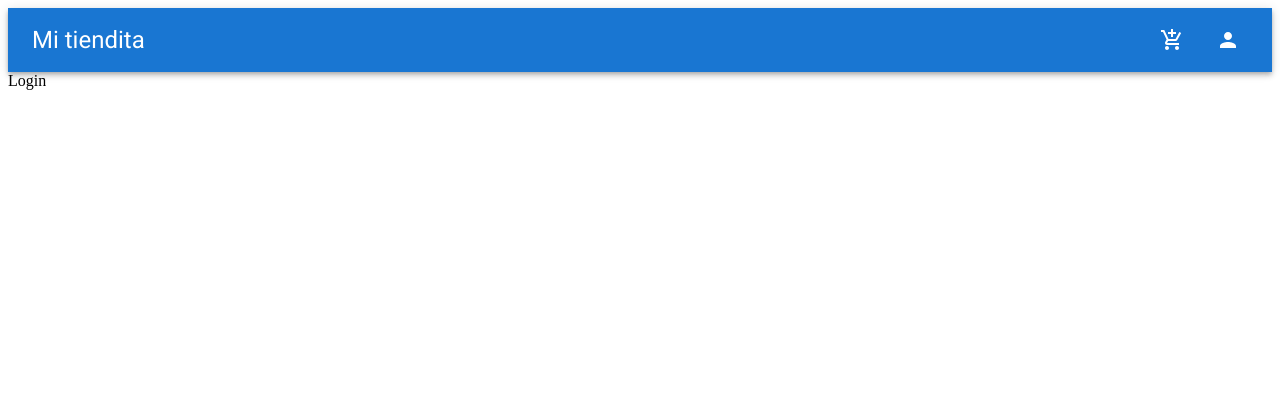
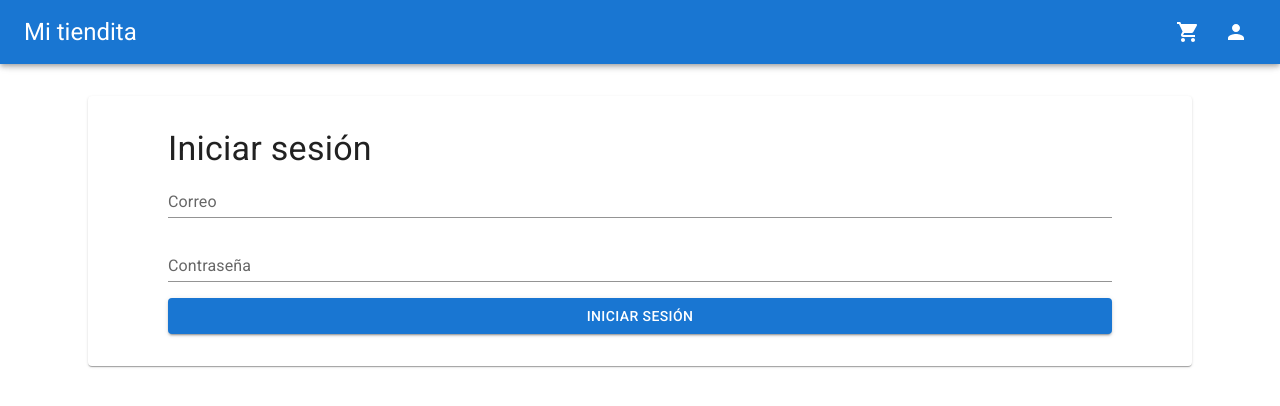
Before and after one commit to masozow/mi_tiendita_online, a React (Vite) app in the folder frontend/: page / in a window 1280 px wide. Shown: the top 406 px of the page. Built offline with nearby package versions, Linux system fonts and the light colour scheme; a web font is replaced by a local one.

Commit message:
creado el formulario de login, con validaciones incluidas, falta conectarlo al backend

```diff
--- a/frontend/package.json
+++ b/frontend/package.json
@@ -13,11 +13,13 @@
     "@emotion/react": "^11.14.0",
     "@emotion/styled": "^11.14.0",
     "@fontsource/roboto": "^5.1.0",
+    "@hookform/devtools": "^4.3.3",
     "@mui/icons-material": "^6.3.0",
     "@mui/material": "^6.3.0",
     "@mui/styles": "^6.3.0",
     "react": "^18.3.1",
     "react-dom": "^18.3.1",
+    "react-hook-form": "^7.54.2",
     "react-router-dom": "^7.1.1"
   },
   "devDependencies": {
--- a/frontend/src/App.jsx
+++ b/frontend/src/App.jsx
@@ -3,14 +3,28 @@ import Login from "./pages/usuarios/Login.jsx";
 import AgregarProducto from "./pages/productos/AgregarProducto.jsx";
 import TodosProductos from "./pages/productos/TodosProductos.jsx";
 import Box from "@mui/material/Box";
+import Paper from "@mui/material/Paper";
 import NavBar from "./components/NavBar/NavBar.jsx";
 import CatalogoProductos from "./pages/productos/CatalogoProductos.jsx";
 import Carrito from "./pages/carrito/Carrito.jsx";
 
 const App = () => {
   return (
-    <Box sx={{ minHeight: "100vh" }}>
+    <Box sx={{ minHeight: "100vh" }} disableGutters color="inherit">
       <NavBar />
+      <Paper
+        sx={{
+          marginTop: { xs: "4rem", md: "6rem" },
+          marginLeft: { xs: "1rem", md: "5rem" },
+          marginRight: { xs: "1rem", md: "5rem" },
+          paddingTop: { xs: "1rem", md: "2rem" },
+          paddingBottom: { xs: "1rem", md: "2rem" },
+          paddingRight: { xs: "1rem", md: "5rem" },
+          paddingLeft: { xs: "1rem", md: "5rem" },
+        }}
+        disableGutters
+        color="inherit"
+      >
         <Routes>
           <Route path="/" element={<Login />} />
           <Route path="/producto/" element={<TodosProductos />} />
@@ -18,6 +32,7 @@ const App = () => {
           <Route path="/producto/crear" element={<AgregarProducto />} />
           <Route path="/carrito" element={<Carrito />} />
         </Routes>
+      </Paper>
     </Box>
   );
 };
--- a/frontend/src/components/NavBar/NavBar.jsx
+++ b/frontend/src/components/NavBar/NavBar.jsx
@@ -1,34 +1,105 @@
-import { AppBar, Container, IconButton, Stack, Toolbar } from "@mui/material";
+import {
+  AppBar,
+  Box,
+  Container,
+  IconButton,
+  Stack,
+  Toolbar,
+  Menu,
+  MenuItem,
+  MenuList,
+} from "@mui/material";
 import React from "react";
 import "./NavBar.module.css";
 import Typography from "@mui/material/Typography";
-import AddShoppingCartIcon from "@mui/icons-material/AddShoppingCart";
+import ShoppingCartIcon from "@mui/icons-material/ShoppingCart";
+import StorefrontIcon from "@mui/icons-material/Storefront";
+import MenuIcon from "@mui/icons-material/Menu";
 import PersonIcon from "@mui/icons-material/Person";
-import { Link, NavLink } from "react-router-dom";
+import CloseIcon from "@mui/icons-material/Close";
+import { NavLink } from "react-router-dom";
+import { useState } from "react";
 // import { AccountMenu } from "./AccountMenu.jsx";
 const NavBar = () => {
+  const menuItems = [
+    <IconButton
+      component={NavLink}
+      to="/carrito"
+      color="inherit"
+      aria-label="ver su carrito"
+    >
+      <ShoppingCartIcon color="inherit" aria-label="ver su carrito" />
+    </IconButton>,
+    <IconButton color="inherit">
+      <PersonIcon color="inherit" aria-label="opciones de usuario" />
+    </IconButton>,
+  ];
+  const [anchorNav, setAnchorNav] = useState(null);
+  const openMenu = (event) => {
+    setAnchorNav(Boolean(event.currentTarget));
+  };
+  const closeMenu = () => {
+    setAnchorNav(null);
+  };
   return (
-    <AppBar className="navBar" disableGutters position="static">
-      <Toolbar>
+    <AppBar className="navBar" disableGutters position="fixed">
+      <Toolbar sx={{ minHeight: "3rem" }}>
+        <IconButton
+          color="inherit"
+          component={NavLink}
+          to="/"
+          edge="start"
+          sx={{ display: { xs: "flex", md: "none" } }}
+        >
+          <StorefrontIcon color="inherit" />
+        </IconButton>
         <Container sx={{ flexGrow: 1 }} disableGutters>
-          <Typography variant="h5" color="inherit" component={NavLink} to={"/"}>
+          <Typography
+            component={NavLink}
+            to="/"
+            variant="h5"
+            color="inherit"
+            sx={{ display: { xs: "none", md: "flex" } }}
+          >
             Mi tiendita
           </Typography>
         </Container>
         {/* <AccountMenu /> */}
-        <Stack disableGutters direction={"row"} spacing={2}>
+        <Stack
+          disableGutters
+          direction={"row"}
+          spacing={1}
+          sx={{ display: { xs: "none", md: "flex" } }}
+        >
+          {menuItems.map((item) => item)}
+        </Stack>
+        <Box sx={{ display: { xs: "flex", md: "none" } }}>
           <IconButton
-            component={NavLink}
-            to="/carrito"
             color="inherit"
-            aria-label="ver su carrito"
+            size="large"
+            edge="start"
+            onClick={openMenu}
           >
-            <AddShoppingCartIcon />
+            {anchorNav ? <CloseIcon /> : <MenuIcon />}
+            {/* <MenuIcon /> */}
           </IconButton>
-          <IconButton color="inherit">
-            <PersonIcon color="inherit" aria-label="ver su carrito" />
-          </IconButton>
-        </Stack>
+          <Menu
+            open={anchorNav}
+            sx={{ display: { xs: "flex", md: "none" } }}
+            onClose={closeMenu}
+            color="inherit"
+            anchorOrigin={{
+              vertical: "top",
+              horizontal: "right",
+            }}
+          >
+            <MenuList>
+              {menuItems.map((item) => (
+                <MenuItem>{item}</MenuItem>
+              ))}
+            </MenuList>
+          </Menu>
+        </Box>
       </Toolbar>
     </AppBar>
   );
--- a/frontend/src/components/NavBar/NavBar.module.css
+++ b/frontend/src/components/NavBar/NavBar.module.css
@@ -1,8 +1,15 @@
 .navBar {
   height: 10vh;
-  margin-bottom: 10vh;
+  margin-bottom: 20vh;
 }
 
+.linkContainer {
+  display: flex;
+  flex-direction: row;
+  align-items: center;
+  gap: 1vw;
+}
 a {
   text-decoration: none;
+  color: inherit;
 }
--- a/frontend/src/pages/usuarios/Login.jsx
+++ b/frontend/src/pages/usuarios/Login.jsx
@@ -1,7 +1,71 @@
 import React from "react";
+import { TextField, Button, Stack, Typography, Container } from "@mui/material";
+import { useForm } from "react-hook-form";
 
 const Login = () => {
-  return <div>Login</div>;
+  const {
+    register,
+    handleSubmit,
+    formState: { errors },
+  } = useForm({
+    defaultValues: {
+      email: "",
+      password: "",
+    },
+  });
+
+  const onSubmit = (data) => {
+    // Handle successful form submission
+    console.log(data);
+  };
+
+  return (
+    <Container disableGutters>
+      <Typography variant="h4" color="inherit ">
+        Iniciar sesión
+      </Typography>
+      <form onSubmit={handleSubmit(onSubmit)} noValidate>
+        <Stack spacing={2}>
+          <TextField
+            id="email"
+            name="email"
+            label="Correo"
+            type="email"
+            variant="standard"
+            textAlign="center"
+            {...register("email", {
+              required: "El correo es obligatorio",
+              pattern: {
+                value: /^[A-Z0-9._%+-]+@[A-Z0-9.-]+\.[A-Z]{2,}$/i,
+                message: "El correo no es válido",
+              },
+            })}
+            error={!!errors.email}
+            helperText={errors.email?.message}
+          />
+          <TextField
+            id="password"
+            name="password"
+            label="Contraseña"
+            type="password"
+            variant="standard"
+            {...register("password", {
+              required: "La contraseña es obligatoria",
+              minLength: {
+                value: 6,
+                message: "La contraseña debe tener al menos 6 caracteres",
+              },
+            })}
+            error={!!errors.password}
+            helperText={errors.password?.message}
+          />
+          <Button type="submit" variant="contained" color="primary">
+            Iniciar Sesión
+          </Button>
+        </Stack>
+      </form>
+    </Container>
+  );
 };
 
 export default Login;
```
Also changed, not shown: 1 other file (tests, documents, lock files or other folders). Lines whose indentation alone changed are shown as unchanged.
